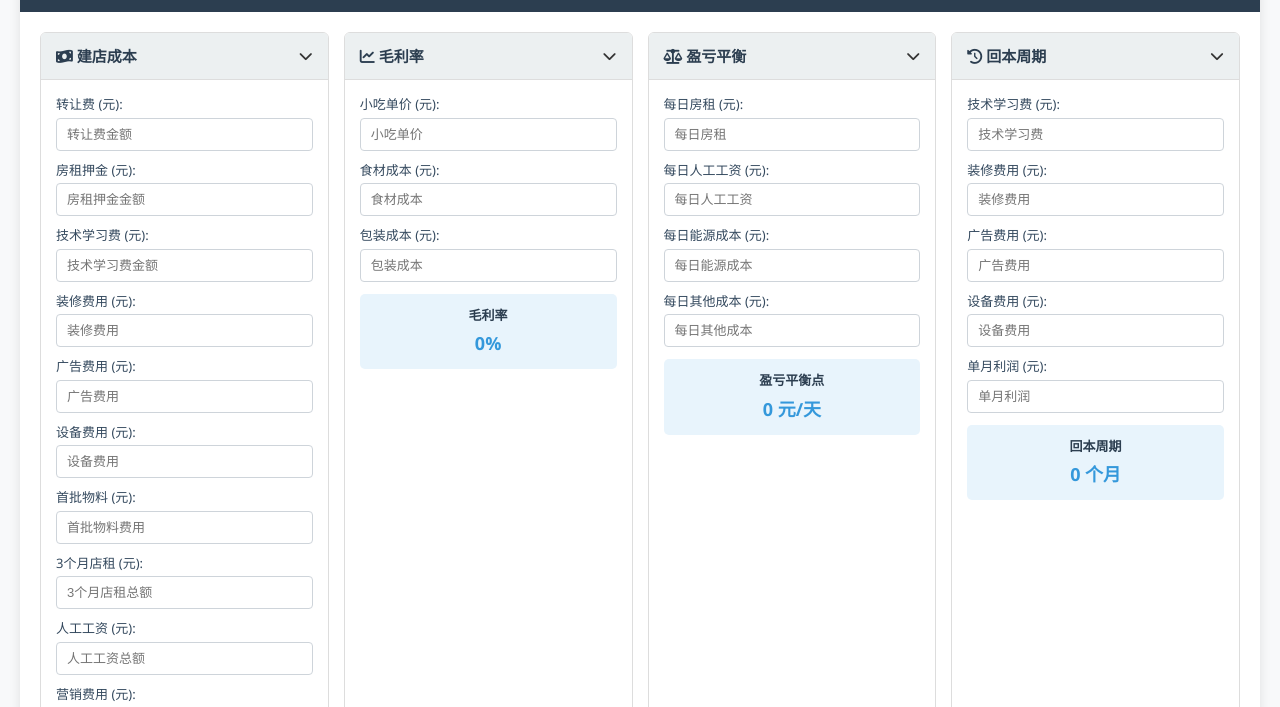
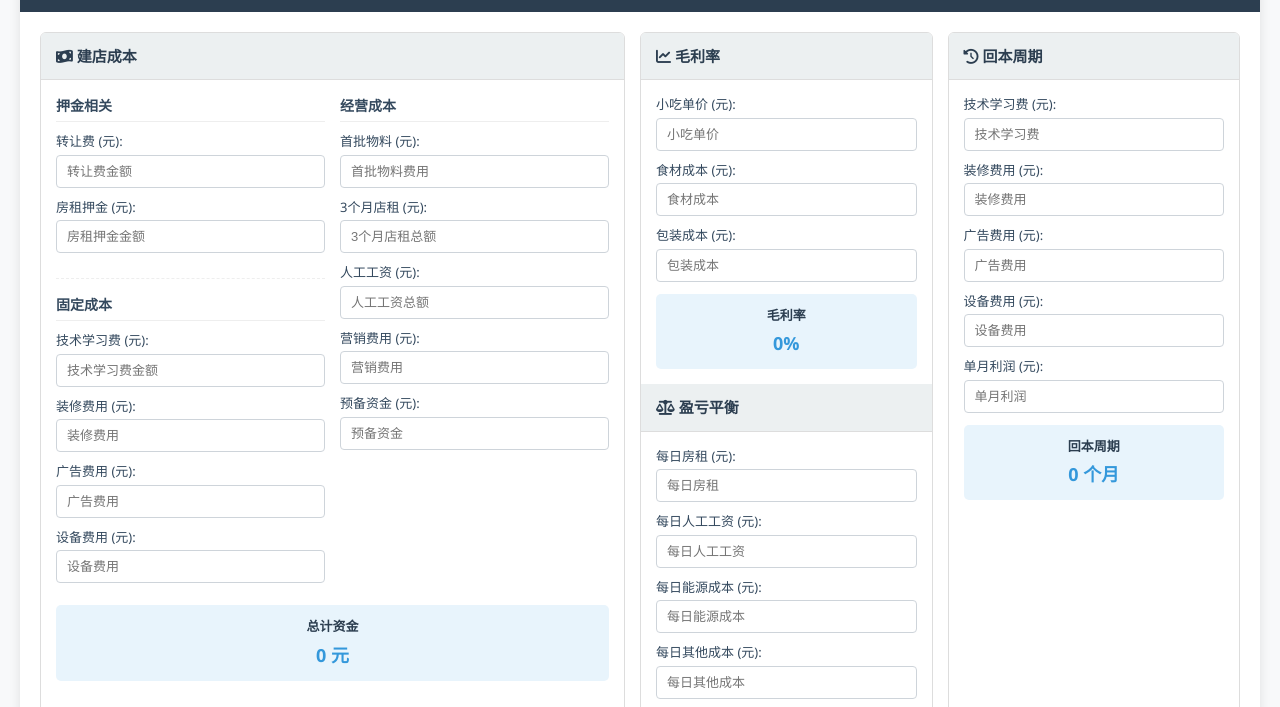
Before and after one commit to jerain666/can-yin, a website: page index.html in a window 1280 px wide. Shown: the part 93-800 px from the top of the page. Drawn offline with Linux system fonts and the light colour scheme.

Commit message:
Update index.html

```diff
--- a/index.html
+++ b/index.html
@@ -61,50 +61,53 @@
             font-size: 13px;
         }
 
-        .calculator-grid {
+        .calculator-layout {
             display: grid;
-            grid-template-columns: repeat(2, 1fr);
+            grid-template-columns: 2fr 1fr 1fr;
             gap: 15px;
             padding: 20px;
         }
 
-        @media (min-width: 1200px) {
-            .calculator-grid {
-                grid-template-columns: repeat(4, 1fr);
-            }
-        }
-
-        @media (max-width: 768px) {
-            .calculator-grid {
+        @media (max-width: 992px) {
+            .calculator-layout {
                 grid-template-columns: 1fr;
             }
         }
 
-        .calc-card {
+        .calc-section {
             background: white;
             border: 1px solid var(--card-border);
             border-radius: 6px;
             overflow: hidden;
         }
 
-        .card-header {
+        .section-header {
             background: var(--light);
             padding: 12px 15px;
-            cursor: pointer;
-            display: flex;
-            justify-content: space-between;
-            align-items: center;
             border-bottom: 1px solid var(--card-border);
         }
 
-        .card-header h2 {
+        .section-header h2 {
             font-size: 15px;
             color: var(--secondary);
             margin: 0;
         }
 
-        .card-content {
+        .section-content {
             padding: 15px;
+        }
+
+        /* 建店成本的双列布局 */
+        .cost-grid {
+            display: grid;
+            grid-template-columns: 1fr 1fr;
+            gap: 15px;
+        }
+
+        @media (max-width: 576px) {
+            .cost-grid {
+                grid-template-columns: 1fr;
+            }
         }
 
         .input-group {
@@ -242,16 +245,24 @@
             border-top: 1px solid #dee2e6;
         }
 
-        .collapsed .card-content {
-            display: none;
+        .sub-section {
+            margin-bottom: 15px;
+            padding-bottom: 15px;
+            border-bottom: 1px dashed #eee;
         }
 
-        .card-icon {
-            transition: transform 0.3s;
+        .sub-section:last-child {
+            border-bottom: none;
+            margin-bottom: 0;
+            padding-bottom: 0;
         }
 
-        .collapsed .card-icon {
-            transform: rotate(-90deg);
+        .sub-section h3 {
+            font-size: 14px;
+            color: var(--dark);
+            margin-bottom: 10px;
+            padding-bottom: 5px;
+            border-bottom: 1px solid #eee;
         }
     </style>
 </head>
@@ -262,14 +273,18 @@
             <p>轻松计算您的开店成本、盈利能力和回本周期</p>
         </header>
 
-        <div class="calculator-grid">
-            <!-- 建店成本部分 -->
-            <div class="calc-card">
-                <div class="card-header" onclick="toggleCard(this.parentNode)">
+        <div class="calculator-layout">
+            <!-- 建店成本部分 - 双列 -->
+            <div class="calc-section">
+                <div class="section-header">
                     <h2><i class="fas fa-money-bill-wave"></i> 建店成本</h2>
-                    <span class="card-icon"><i class="fas fa-chevron-down"></i></span>
                 </div>
-                <div class="card-content">
+                <div class="section-content">
+                    <div class="cost-grid">
+                        <!-- 左列 -->
+                        <div>
+                            <div class="sub-section">
+                                <h3>押金相关</h3>
                                 <div class="input-group">
                                     <label for="transferFee">转让费 (元):</label>
                                     <input type="number" id="transferFee" placeholder="转让费金额">
@@ -278,6 +293,10 @@
                                     <label for="rentDeposit">房租押金 (元):</label>
                                     <input type="number" id="rentDeposit" placeholder="房租押金金额">
                                 </div>
+                            </div>
+
+                            <div class="sub-section">
+                                <h3>固定成本</h3>
                                 <div class="input-group">
                                     <label for="techFee">技术学习费 (元):</label>
                                     <input type="number" id="techFee" placeholder="技术学习费金额">
@@ -294,6 +313,13 @@
                                     <label for="equipment">设备费用 (元):</label>
                                     <input type="number" id="equipment" placeholder="设备费用">
                                 </div>
+                            </div>
+                        </div>
+
+                        <!-- 右列 -->
+                        <div>
+                            <div class="sub-section">
+                                <h3>经营成本</h3>
                                 <div class="input-group">
                                     <label for="material">首批物料 (元):</label>
                                     <input type="number" id="material" placeholder="首批物料费用">
@@ -314,6 +340,9 @@
                                     <label for="reserve">预备资金 (元):</label>
                                     <input type="number" id="reserve" placeholder="预备资金">
                                 </div>
+                            </div>
+                        </div>
+                    </div>
 
                     <div class="result-box">
                         <h4>总计资金</h4>
@@ -322,13 +351,13 @@
                 </div>
             </div>
 
-            <!-- 毛利率计算部分 -->
-            <div class="calc-card">
-                <div class="card-header" onclick="toggleCard(this.parentNode)">
+            <!-- 中间列 - 毛利率和盈亏平衡 -->
+            <div class="calc-section">
+                <!-- 毛利率部分 -->
+                <div class="section-header">
                     <h2><i class="fas fa-chart-line"></i> 毛利率</h2>
-                    <span class="card-icon"><i class="fas fa-chevron-down"></i></span>
                 </div>
-                <div class="card-content">
+                <div class="section-content">
                     <div class="input-group">
                         <label for="snackPrice">小吃单价 (元):</label>
                         <input type="number" id="snackPrice" placeholder="小吃单价">
@@ -347,15 +376,12 @@
                         <div class="result-value" id="profitMargin">0%</div>
                     </div>
                 </div>
+
+                <!-- 盈亏平衡部分 -->
+                <div class="section-header">
+                    <h2><i class="fas fa-balance-scale"></i> 盈亏平衡</h2>
                 </div>
-
-            <!-- 盈亏平衡点计算部分 -->
-            <div class="calc-card">
-                <div class="card-header" onclick="toggleCard(this.parentNode)">
-                    <h2><i class="fas fa-balance-scale"></i> 盈亏平衡</h2>
-                    <span class="card-icon"><i class="fas fa-chevron-down"></i></span>
-                </div>
-                <div class="card-content">
+                <div class="section-content">
                     <div class="input-group">
                         <label for="dailyRent">每日房租 (元):</label>
                         <input type="number" id="dailyRent" placeholder="每日房租">
@@ -380,13 +406,12 @@
                 </div>
             </div>
 
-            <!-- 回本周期计算部分 -->
-            <div class="calc-card">
-                <div class="card-header" onclick="toggleCard(this.parentNode)">
+            <!-- 回本周期部分 -->
+            <div class="calc-section">
+                <div class="section-header">
                     <h2><i class="fas fa-history"></i> 回本周期</h2>
-                    <span class="card-icon"><i class="fas fa-chevron-down"></i></span>
                 </div>
-                <div class="card-content">
+                <div class="section-content">
                     <div class="input-group">
                         <label for="fixedTechFee">技术学习费 (元):</label>
                         <input type="number" id="fixedTechFee" placeholder="技术学习费">
@@ -450,17 +475,6 @@
 
     <script>
         document.addEventListener('DOMContentLoaded', function() {
-            // 折叠面板功能
-            window.toggleCard = function(card) {
-                card.classList.toggle('collapsed');
-            };
-
-            // 默认展开所有卡片
-            const cards = document.querySelectorAll('.calc-card');
-            cards.forEach(card => {
-                card.classList.remove('collapsed');
-            });
-
             // 计算按钮
             const calculateBtn = document.getElementById('calculateBtn');
             calculateBtn.addEventListener('click', function() {
```
Lines whose indentation alone changed are shown as unchanged.
